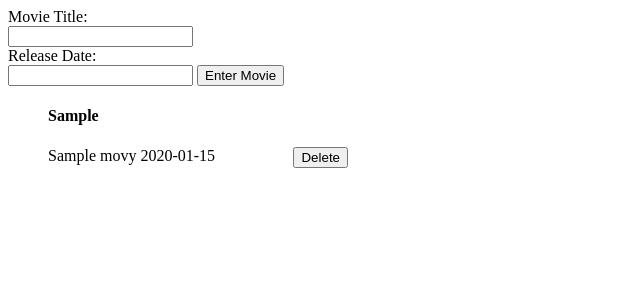
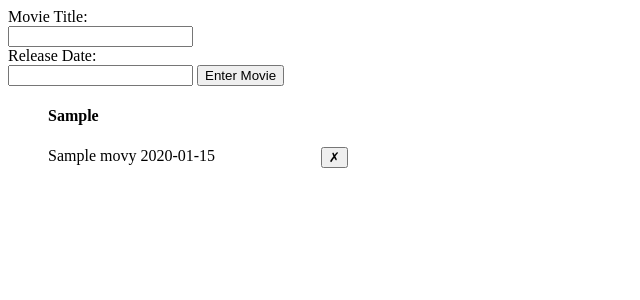
Before and after one commit to dwitka/capstone100, a Flask app: template templates/movies.html in a window 1280 px wide. Shown: the top 300 px of the page, without its empty margins (0-640 px from the left). Run offline with Flask 2, Linux system fonts and the light colour scheme; tables that the repository leaves empty hold one stand-in row (values such as "Sample post"); the template is opened without the code that fills it: values that come from a table or form of the project are taken from there, most other values are stand-ins (such as "Sample title", 1, 10 or a date in 2020).

Commit message:
change Delete button to &cross; button

```diff
--- a/templates/movies.html
+++ b/templates/movies.html
@@ -18,7 +18,7 @@
 		<li>
 			{{ movie.title }}
 			<label>{{ movie.release_date }}</label>
-			<button style="float:right;" class="delete-button" data_id="{{ movie.id }}">Delete</button>
+			<button style="float:right;" class="delete-button" data_id="{{ movie.id }}">&cross;</button>
 		</li>
 
         	{% endfor %}
```
